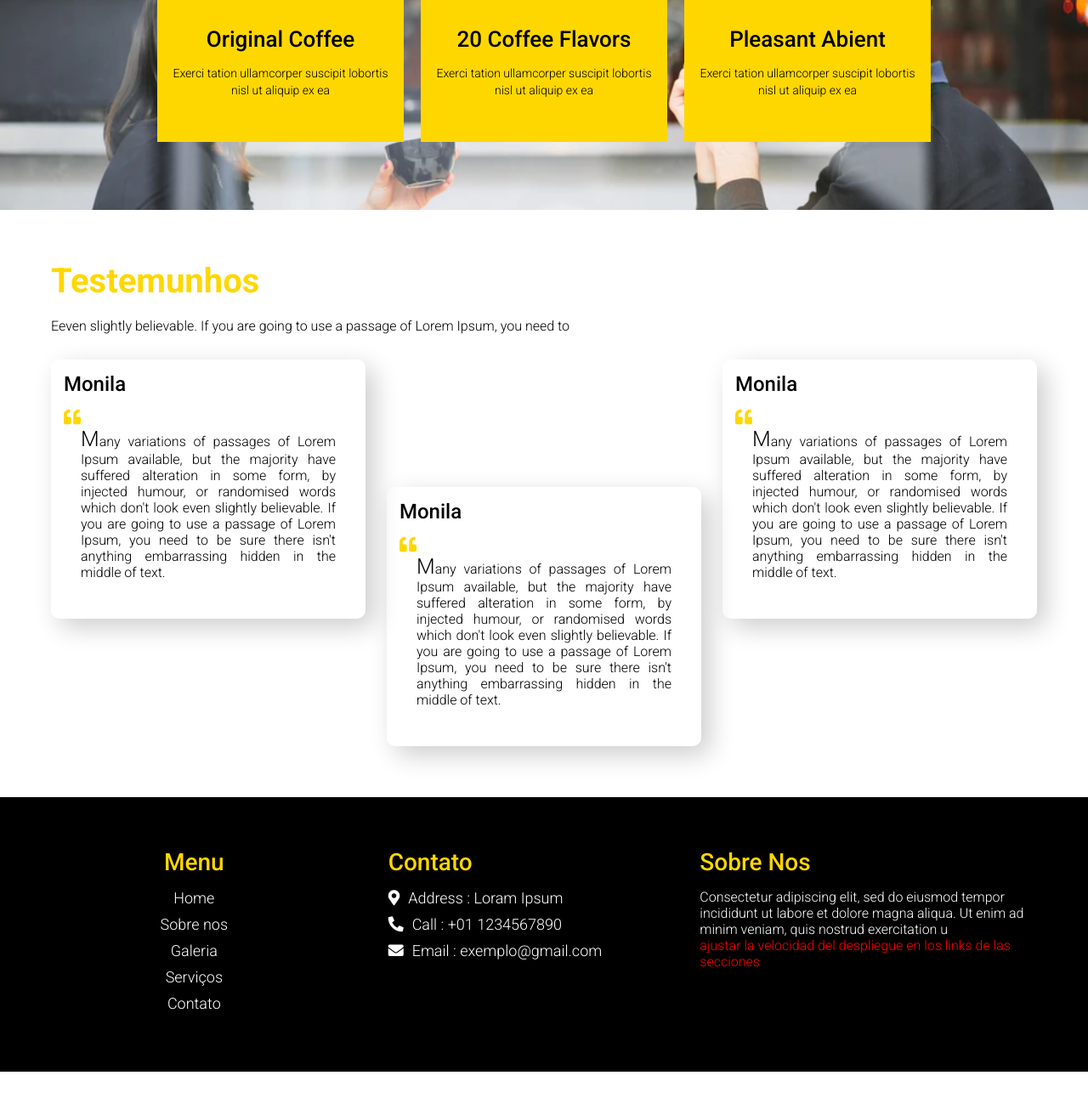
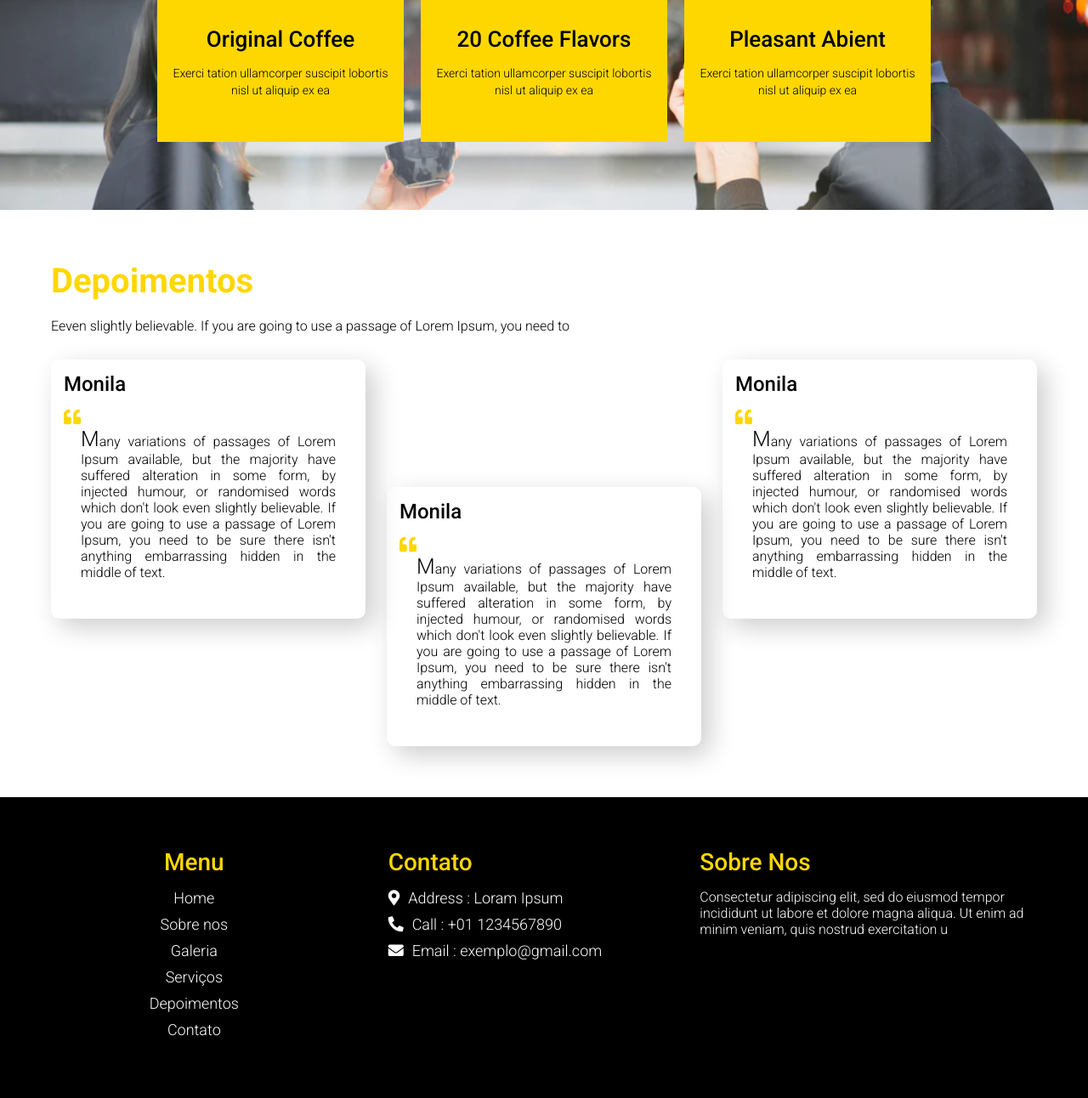
Before and after one commit to salvador-mdev/projeto-cafeteria, a plain HTML site: page index.html in a window 1280 px wide. Shown: the part 2567-3859 px from the top of the page at 85% size. Before the commit the page ends 3828 px from the top, so only its background shows below. Drawn offline with Linux system fonts and the light colour scheme.

Commit message:
ultimos retoques section footer

```diff
--- a/index.html
+++ b/index.html
@@ -20,6 +20,10 @@
     <link rel="preconnect" href="https://fonts.gstatic.com" crossorigin>
     <link href="https://fonts.googleapis.com/css2?family=Roboto:ital,wght@0,100;0,300;0,400;0,500;0,700;0,900;1,100;1,300;1,400;1,500;1,700;1,900&display=swap"
         rel="stylesheet">
+    <link rel="preconnect" href="https://fonts.googleapis.com">
+    <link rel="preconnect" href="https://fonts.gstatic.com" crossorigin>
+    <link href="https://fonts.googleapis.com/css2?family=Poppins:ital,wght@0,100;0,300;0,400;0,500;0,700;0,900;1,100;1,300;1,400;1,500;1,700;1,900&display=swap"
+            rel="stylesheet">
 
     <link rel="stylesheet" href="src/css/font-awesome.min.css">
 </head>
@@ -135,10 +139,10 @@
         </div>
     </section>
 
-    <section class="testimonials">
+    <section class="testimonials" id="testemunhos">
         <div class="container">
             <div class="informacoes">
-                <h2>Testemunhos</h2>
+                <h2>Depoimentos</h2>
                 <p>Eeven slightly believable. If you are going to use a passage of Lorem Ipsum, you need to</p>
             </div>
 
@@ -166,17 +170,18 @@
 
     <footer class="footer" id="contato">
         <div class="container-footer">
-            <div class="footer-menu flex-1">
+            <div class="footer-menu">
                 <h2>Menu</h2>
                 <ul>
                     <li><a href="#home">Home</a></li>
                     <li><a href="#sobre">Sobre nos</a></li>
                     <li><a href="#galeria">Galeria</a></li>
                     <li><a href="#servicos">Serviços</a></li>
+                    <li><a href="#testemunhos">Depoimentos</a></li>
                     <li><a href="#contato">Contato</a></li>
                 </ul>
             </div>
-            <div class="contact flex-1">
+            <div class="contact">
                 <h2>Contato</h2>
                 <ul>
                     <li><a href="/"><i class="fas fa-map-marker-alt"></i>Address : Loram Ipsum</a></li>
@@ -184,10 +189,9 @@
                     <li><a href="/"><i class="fas fa-envelope"></i>Email : exemplo@gmail.com</a></li>
                 </ul>
             </div>
-            <div class="about flex-1">
+            <div class="about">
                 <h2>Sobre Nos</h2>
                 <p>Consectetur adipiscing elit, sed do eiusmod tempor incididunt ut labore et dolore magna aliqua. Ut enim ad minim veniam, quis nostrud exercitation u</p>
-                <p style="color: red;">ajustar la velocidad del despliegue en los links de las secciones</p>
             </div>
         </div>
     </footer>
--- a/src/css/footer.css
+++ b/src/css/footer.css
@@ -8,17 +8,10 @@
     padding: 60px 60px 60px 30px;
 }
 
-/* .footer .container-footer .footer-menu,
-.footer .container-footer .contact,
-.footer .container-footer .about {
-    padding: 0 30px;
-} */
-
 .footer .container-footer .contact {
     padding: 0 30px;
     grid-area: contact;
 }
-
 
 .footer .container-footer .footer-menu {
     /* max-width: 100%; */
@@ -42,10 +35,6 @@
 .footer .container-footer .footer-menu ul li a:hover {
     color: gold;
     font-weight: 300;
-}
-
-.footer .container-footer .contact {
-    /* max-width: 100%; */
 }
 
 .footer .container-footer h2 {
@@ -79,7 +68,7 @@
     .footer .container-footer {
         grid-template-areas: "footer-menu contact" "about about";
         grid-template-columns: repeat(2, 1fr);
-        grid-template-rows: repeat(2, 1fr);
+        grid-template-rows: 1fr 120px;
     }
 
     .footer .container-footer .about {
--- a/src/css/style.css
+++ b/src/css/style.css
@@ -1,3 +1,4 @@
 html {
     font-family: 'Roboto';
+    scroll-behavior: smooth;
 }
```
